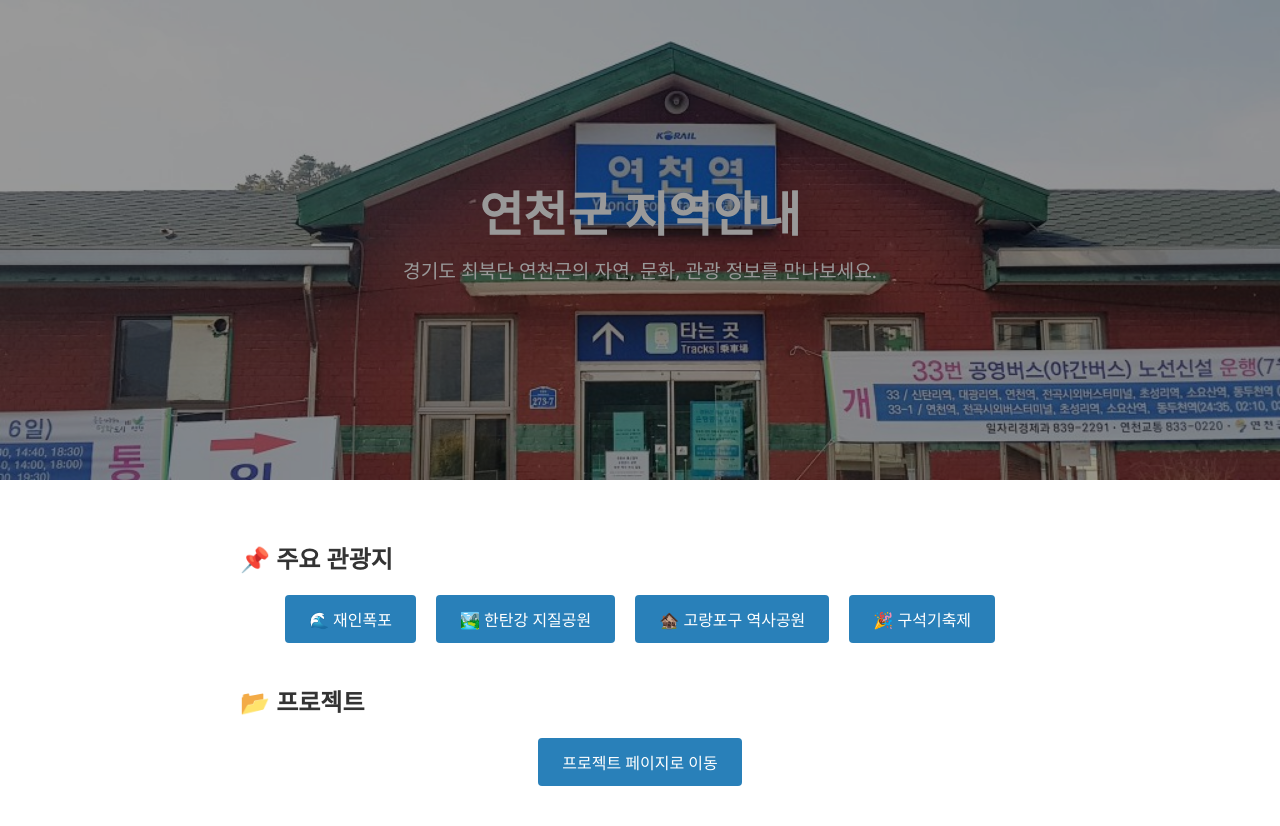
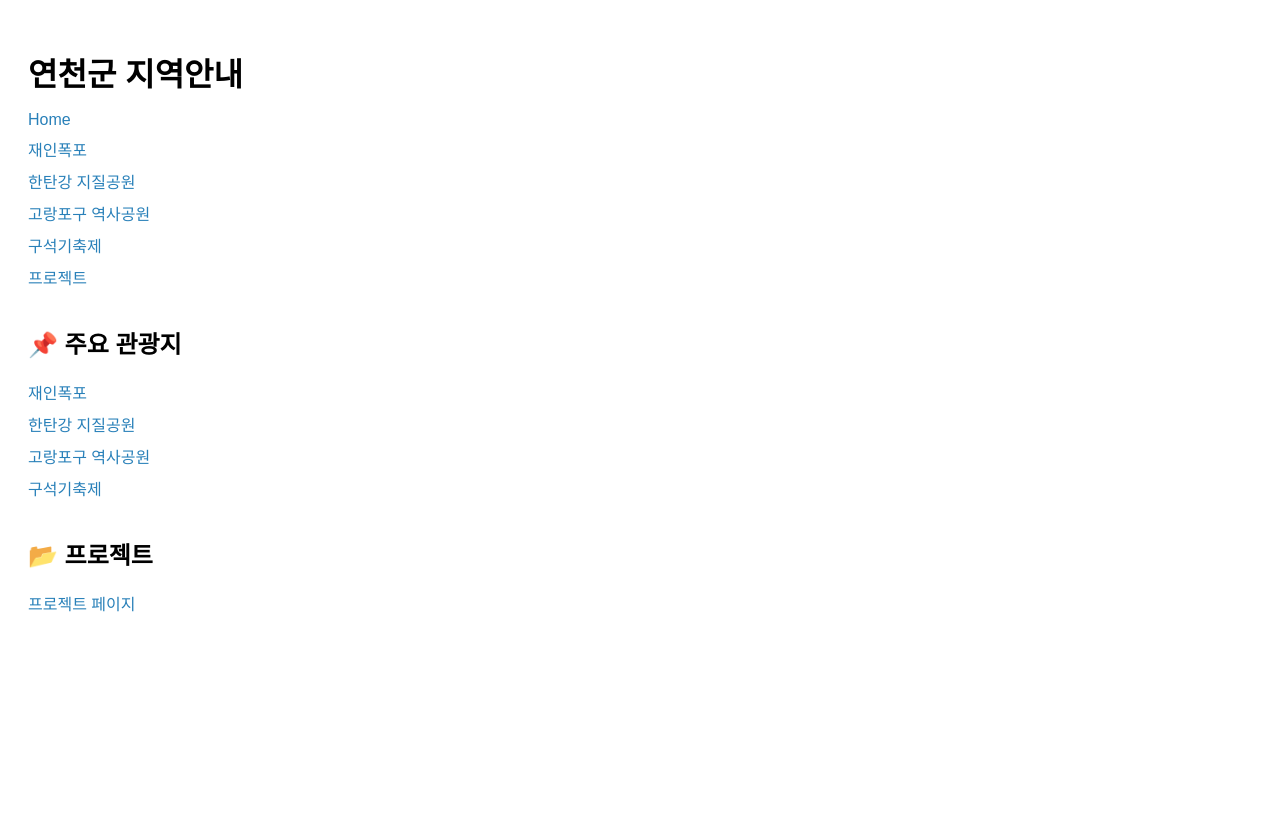
Before and after one commit to anggimotiii/24102326, a plain HTML site: page index.html in a window 1280 px wide. After the commit the page ends 800 px from the top, so only its background shows below. Drawn offline with Linux system fonts and the light colour scheme.

Commit message:
Add files via upload

```diff
--- a/index.html
+++ b/index.html
@@ -3,27 +3,38 @@
 <head>
   <meta charset="UTF-8">
   <title>연천군 지역안내</title>
-  <link rel="stylesheet" href="style.css">
+  <style>
+    body { font-family: sans-serif; padding: 20px; }
+    h1 { margin-bottom: 0.5em; }
+    ul { list-style: none; padding: 0; }
+    li { margin: 0.5em 0; }
+    a { text-decoration: none; color: #2980b9; }
+    a:hover { text-decoration: underline; }
+    h2 { margin-top: 1.5em; }
+  </style>
 </head>
 <body>
-  <section class="hero">
-    <div class="hero-text">
-      <h1>연천군 지역안내</h1>
-      <p>경기도 최북단 연천군의 자연, 문화, 관광 정보를 만나보세요.</p>
-    </div>
-  </section>
-  <div class="container">
-    <h2>📌 주요 관광지</h2>
-    <div class="links">
-      <a class="button" href="project/jaein.html">🌊 재인폭포</a>
-      <a class="button" href="project/hantangang.html">🏞️ 한탄강 지질공원</a>
-      <a class="button" href="project/golangpo.html">🏚️ 고랑포구 역사공원</a>
-      <a class="button" href="project/festival.html">🎉 구석기축제</a>
-    </div>
-    <h2 style="margin-top:40px;">📂 프로젝트</h2>
-    <div class="links">
-      <a class="button" href="project/index.html">프로젝트 페이지로 이동</a>
-    </div>
-  </div>
+  <h1>연천군 지역안내</h1>
+  <ul>
+    <li><a href="index.html">Home</a></li>
+    <li><a href="project/jaein.html">재인폭포</a></li>
+    <li><a href="project/hantangang.html">한탄강 지질공원</a></li>
+    <li><a href="project/golangpo.html">고랑포구 역사공원</a></li>
+    <li><a href="project/festival.html">구석기축제</a></li>
+    <li><a href="project/index.html">프로젝트</a></li>
+  </ul>
+
+  <h2>📌 주요 관광지</h2>
+  <ul>
+    <li><a href="project/jaein.html">재인폭포</a></li>
+    <li><a href="project/hantangang.html">한탄강 지질공원</a></li>
+    <li><a href="project/golangpo.html">고랑포구 역사공원</a></li>
+    <li><a href="project/festival.html">구석기축제</a></li>
+  </ul>
+
+  <h2>📂 프로젝트</h2>
+  <ul>
+    <li><a href="project/index.html">프로젝트 페이지</a></li>
+  </ul>
 </body>
 </html>
```
